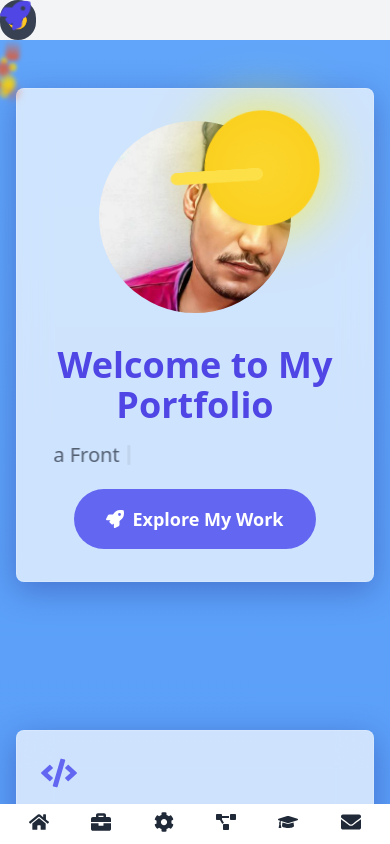
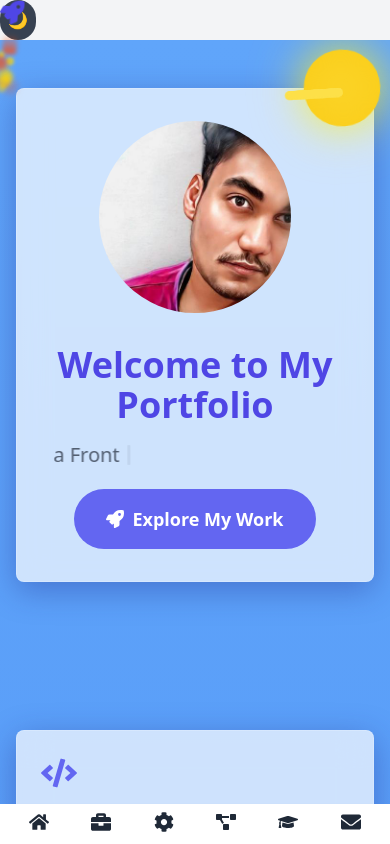
Before and after one commit to sudhanshu786kumar/my-portfolio, a React (Vite) app: page / in a window 390 px wide. Shown: the top 844 px of the page. Built offline with nearby package versions, Linux system fonts and the light colour scheme.

Commit message:
refactor: make RocketAnimation and TimeBasedBackground components responsive with adjusted sizes and positions for mobile devices

```diff
--- a/src/components/RocketAnimation.jsx
+++ b/src/components/RocketAnimation.jsx
@@ -140,10 +140,11 @@ const RocketAnimation = ({ darkMode }) => {
   // Update rocket position based on mode
   useEffect(() => {
     if (darkMode) {
-      // Orbit around moon position (top-20 right-20)
-      const moonX = window.innerWidth - 100; // Approximate moon position
-      const moonY = 100;
-      const orbitRadius = 150;
+      // Orbit around moon position (responsive)
+      const isMobile = window.innerWidth < 768; // md breakpoint
+      const moonX = window.innerWidth - (isMobile ? 50 : 100);
+      const moonY = isMobile ? 50 : 100;
+      const orbitRadius = isMobile ? 80 : 150;
 
       const orbitInterval = setInterval(() => {
         setOrbitAngle(prev => (prev + 1) % 360);
@@ -209,7 +210,7 @@ const RocketAnimation = ({ darkMode }) => {
               }}
             >
               <FaRocket
-                className={`text-3xl ${darkMode ? 'text-indigo-400' : 'text-indigo-600'}`}
+                className={`text-2xl md:text-3xl ${darkMode ? 'text-indigo-400' : 'text-indigo-600'}`}
               />
               <RocketFlame darkMode={darkMode} />
             </motion.div>
--- a/src/components/TimeBasedBackground.jsx
+++ b/src/components/TimeBasedBackground.jsx
@@ -163,20 +163,20 @@ const TimeBasedBackground = ({ darkMode }) => {
       {/* Sun/Moon */}
       {timeOfDay === 'day' ? (
         <motion.div
-          className="absolute top-20 right-20 w-24 h-24"
+          className="absolute top-4 right-4 w-16 h-16 md:top-20 md:right-20 md:w-24 md:h-24"
           variants={sunVariants}
           animate={["animate", "pulse", "depth"]}
           style={{
             transformOrigin: 'center center'
           }}
         >
-          <div className="w-full h-full rounded-full bg-yellow-400 shadow-[0_0_50px_rgba(255,255,0,0.5)]" />
+          <div className="w-full h-full rounded-full bg-yellow-400 shadow-[0_0_30px_rgba(255,255,0,0.5)] md:shadow-[0_0_50px_rgba(255,255,0,0.5)]" />
           <div className="absolute inset-0 rounded-full bg-yellow-300 blur-xl opacity-50" />
           {/* Sun rays */}
           {Array.from({ length: 8 }).map((_, i) => (
             <motion.div
               key={i}
-              className="absolute w-2 h-16 bg-yellow-300 rounded-full"
+              className="absolute w-1.5 h-10 md:w-2 md:h-16 bg-yellow-300 rounded-full"
               style={{
                 left: '50%',
                 top: '50%',
@@ -197,14 +197,14 @@ const TimeBasedBackground = ({ darkMode }) => {
         </motion.div>
       ) : (
         <motion.div
-          className="absolute top-20 right-20 w-20 h-20"
+          className="absolute top-4 right-4 w-12 h-12 md:top-20 md:right-20 md:w-20 md:h-20"
           variants={moonVariants}
           animate={["animate", "glow", "depth"]}
           style={{
             transformOrigin: 'center center'
           }}
         >
-          <div className="w-full h-full rounded-full bg-gray-200 shadow-[0_0_30px_rgba(255,255,255,0.3)]" />
+          <div className="w-full h-full rounded-full bg-gray-200 shadow-[0_0_20px_rgba(255,255,255,0.3)] md:shadow-[0_0_30px_rgba(255,255,255,0.3)]" />
           <div className="absolute inset-0 rounded-full bg-gray-100 blur-xl opacity-30" />
           {/* Moon craters */}
           {Array.from({ length: 5 }).map((_, i) => (
@@ -212,8 +212,8 @@ const TimeBasedBackground = ({ darkMode }) => {
               key={i}
               className="absolute rounded-full bg-gray-300"
               style={{
-                width: `${Math.random() * 10 + 5}px`,
-                height: `${Math.random() * 10 + 5}px`,
+                width: `${Math.random() * 6 + 3}px`,
+                height: `${Math.random() * 6 + 3}px`,
                 left: `${Math.random() * 60 + 20}%`,
                 top: `${Math.random() * 60 + 20}%`,
                 opacity: 0.3
```
